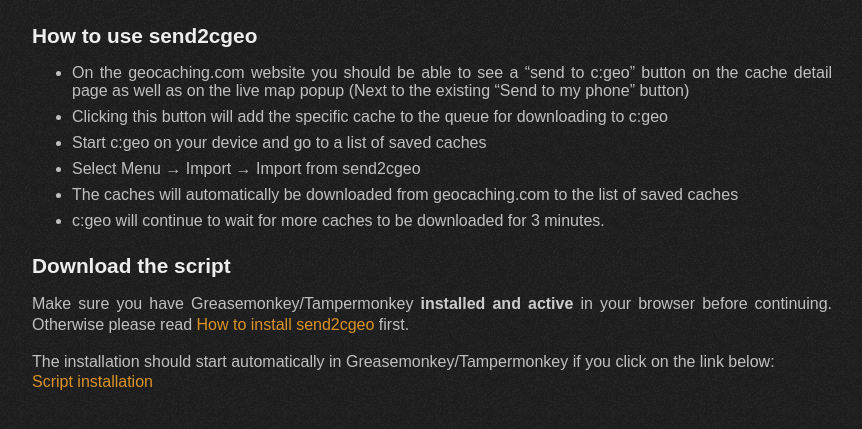
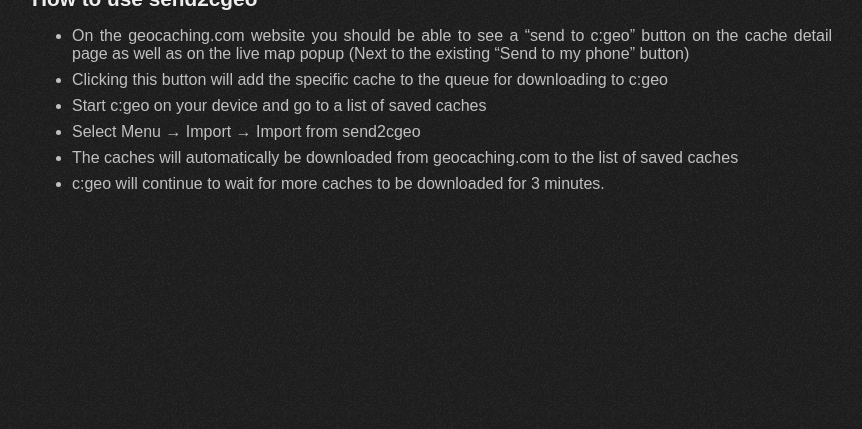
Before and after one commit to cgeo/cgeo.github.io, a Jekyll site: the page built from send2cgeo.md, in a window 1280 px wide and 900 px high, scrolled down 1138 px, cut to the strip 443-872 px from the top of the window. Shown: the whole strip, without its empty margins (208-1070 px from the left). Built offline with Jekyll 4.4.1, drawn with Linux system fonts in a browser that asks for light colours; some web fonts are replaced; after the commit the page ends 1838 px from its top, so only the background shows below that.

Commit message:
fix send2geo faq link, remove duplicate content
Also make this a general Eclipse project.

```diff
--- a/send2cgeo.md
+++ b/send2cgeo.md
@@ -13,9 +13,7 @@
 
 [Usage instructions for send2cgeo](#how-to-use-send2cgeo)
 
-[FAQ for send2cgeo](/faq.html#faq.Whatissend)
-
-[Download the script](#download-the-script)
+[FAQ for send2cgeo](/faq.html#send2cgeo)
 
 ## Important Notes/Disclaimer
 
@@ -64,11 +62,3 @@
 - Select Menu → Import → Import from send2cgeo
 - The caches will automatically be downloaded from geocaching.com to the list of saved caches
 - c:geo will continue to wait for more caches to be downloaded for 3 minutes.
-
-## Download the script
-
-Make sure you have Greasemonkey/Tampermonkey **installed and active** in your browser before continuing.
-Otherwise please read [How to install send2cgeo](#how-to-install-send2cgeo) first.
-
-The installation should start automatically in Greasemonkey/Tampermonkey if you click on the link below:\\
-[Script installation](https://github.com/cgeo/send2cgeo/raw/release/send2cgeo.user.js)
```
Also changed, not shown: 1 other file.
